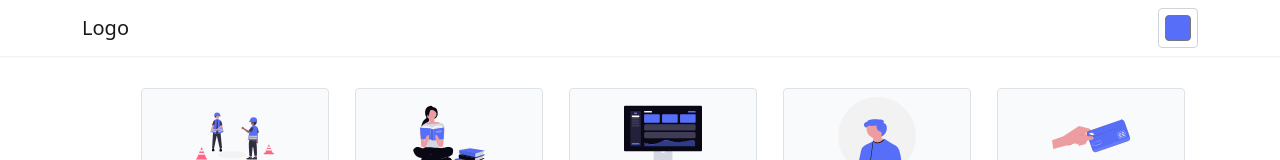
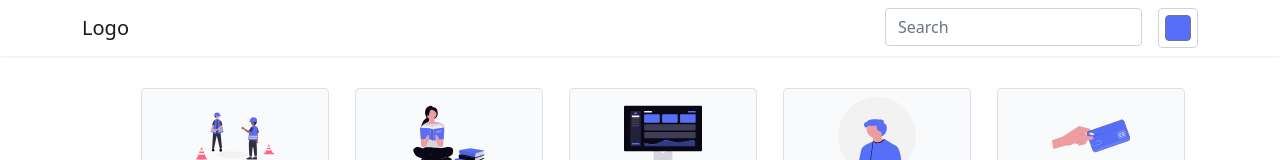
Before and after one commit to ascinate/infographic, a Next.js app: page /main in a window 1280 px wide. Shown: the top 160 px of the page. Built offline with nearby package versions, Linux system fonts and the light colour scheme.

Commit message:
search feature

```diff
--- a/src/app/main/page.jsx
+++ b/src/app/main/page.jsx
@@ -15,12 +15,13 @@ export default function Home() {
   const [svgColor, setSvgColor] = useState('#576FF8');
   const [selectedSVG, setSelectedSVG] = useState(null);
   // const [selectSize, setSelectSize] = useState("64px")
-
-
+const [searchTerm, setSearchTerm] = useState('');
 
   const svgRef = useRef(null);
   const coloredSvgList = svgList(svgColor);
-
+const filteredSvgList = coloredSvgList.filter(item =>
+  item.name.toLowerCase().includes(searchTerm.toLowerCase())
+);
   //demo data
 
 
@@ -124,7 +125,7 @@ export default function Home() {
             </button>
             <div className="collapse navbar-collapse" id="navbarNav">
               <ul className="navbar-nav ms-auto mb-2 mb-lg-0 ">
-                {/* <li className="nav-item me-3">
+             <li className="nav-item me-3">
   <input
     type="text"
     className="form-control"
@@ -132,10 +133,11 @@ export default function Home() {
     value={searchTerm}
     onChange={(e) => {
       setSearchTerm(e.target.value);
-                      setCurrentPage(1);
+      setCurrentPage(1); // optional if you use pagination
     }}
   />
-                </li> */}
+</li>
+
                 <li className="nav-item">
                   <input
                     type="color"
@@ -160,7 +162,7 @@ export default function Home() {
         </div> */}
         <div className="container py-4 my-5">
     <div className="row justify-content-center">
-            {coloredSvgList.map((item) => (
+  {filteredSvgList.map((item) => (
     <div className="col-lg-2 col-md-3 col-sm-4 col-6 mb-4 ms-4" key={item.id}>
       <Link
         href={{
@@ -174,10 +176,10 @@ export default function Home() {
           <p className="mt-3">{item.name}</p>
         </div>
       </Link>
-
     </div>
   ))}
 </div>
+
 
           {/* pagination  */}
           {/* {totalPages > 1 && (
```
Lines whose indentation alone changed are shown as unchanged.
